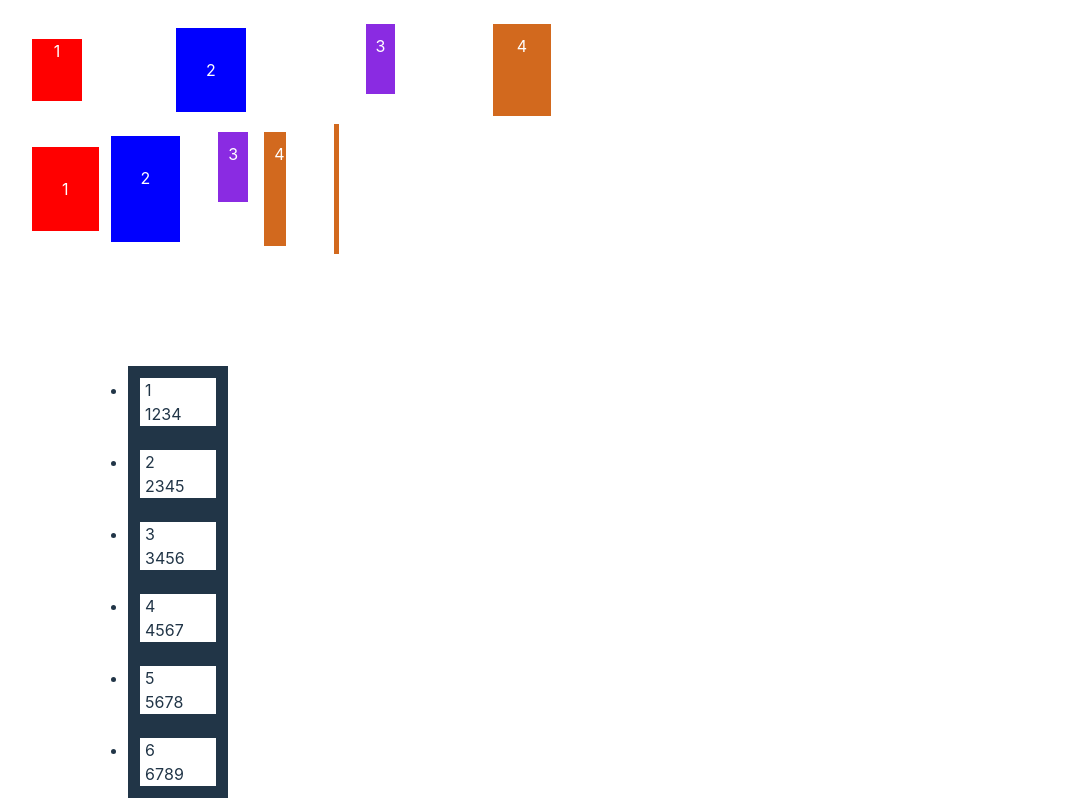
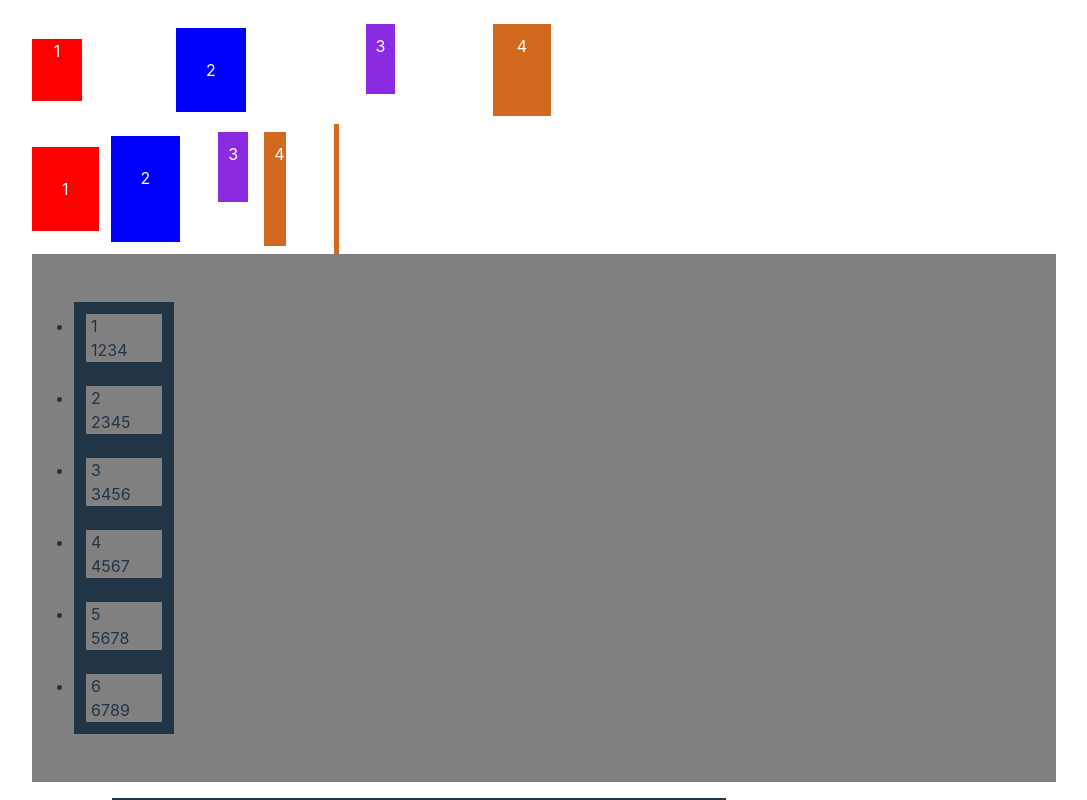
Before and after one commit to carlosjorger/vue-fluid-dnd, a Vue app: page / in a window 1280 px wide. Shown: the top 800 px of the page, without its empty margins (96-1183 px from the left). Built offline with nearby package versions, Linux system fonts and the light colour scheme.

Commit message:
✨ feat: update vue-fluid-dnd version on docs

```diff
--- a/src/App.vue
+++ b/src/App.vue
@@ -166,8 +166,9 @@ onMounted(async () => {
       </Draggable>
     </div>
   </Droppable>
+  <div style="padding: 2rem; background-color: gray">
     <Droppable droppable-id="5" direction="vertical" :items="numbers1">
-    <ul style="display: block; padding: 6rem">
+      <ul style="display: block; padding-inline: 10px">
         <Draggable
           v-for="(element, index) in numbers1"
           v-slot="{ setRef }"
@@ -184,6 +185,7 @@ onMounted(async () => {
         </Draggable>
       </ul>
     </Droppable>
+  </div>
   <Droppable droppable-id="6" direction="vertical" :items="numbers2">
     <ul
       style="
```
Also changed, not shown: 5 other files (tests, documents, lock files or other folders). Lines whose indentation alone changed are shown as unchanged.
